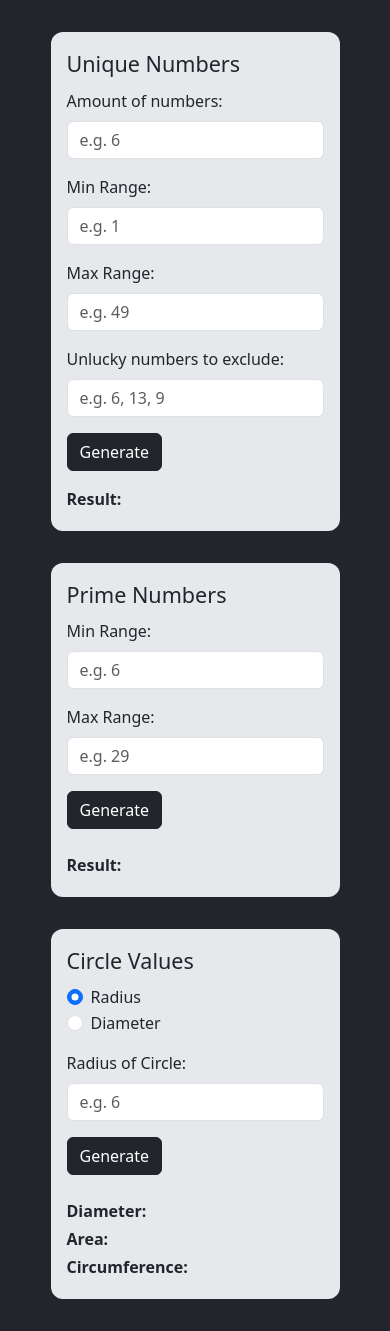
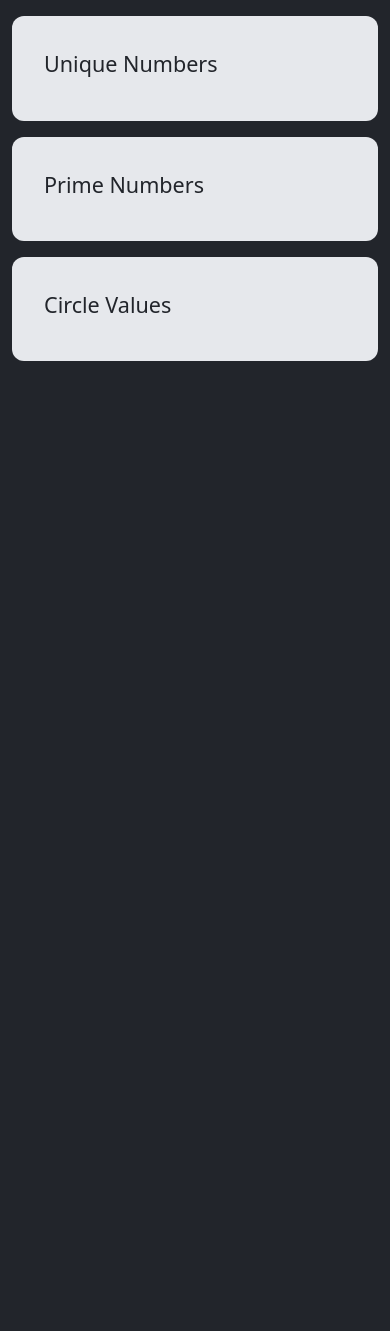
Before and after one commit to Gary-Burke/fast-api-demo, a FastAPI app: page / in a window 390 px wide. Shown: the part 41-1372 px from the top of the page. After the commit the page ends 402 px from the top, so only its background shows below. Run offline with FastAPI, Linux system fonts and the light colour scheme; some libraries are stand-ins or nearby versions.

Commit message:
Adjust responsive behaviour and design

```diff
--- a/static/css/style.css
+++ b/static/css/style.css
@@ -16,6 +16,17 @@ body {
 form {
     background-color: var(--light-color);
     border-radius: 0.75rem;
+    height: fit-content;
+}
+
+form legend {
+    cursor: pointer;
+}
+
+
+
+.hidden {
+    display: none;
 }
 
 .result {
--- a/static/js/index.js
+++ b/static/js/index.js
@@ -2,6 +2,23 @@
 
 // Wait for the DOM to load before executing functions
 document.addEventListener("DOMContentLoaded", function () {
+
+
+    const legends = document.querySelectorAll("form legend");
+
+    legends.forEach(legend => {
+        legend.addEventListener("click", function () {
+            const isAlreadyOpen = !legend.nextElementSibling.classList.contains("hidden"); // check if already displayed
+
+            legends.forEach(el => {
+                el.nextElementSibling.classList.add("hidden"); // hide all
+            });
+
+            if (!isAlreadyOpen) {
+                legend.nextElementSibling.classList.remove("hidden"); // only open if it wasn't already
+            }
+        });
+    });
 
     // Call function '/unique-numbers' from main.py with JS Fetch API
     // Generate unique numbers
--- a/static/templates/base.html
+++ b/static/templates/base.html
@@ -27,7 +27,7 @@
   <h1 class="text-center">Fast API Demo</h1>
 </header>
 
-  <main class="container py-3">
+  <main class="py-3">
     {% block content %}
     {% endblock %}
   </main>
--- a/static/templates/index.html
+++ b/static/templates/index.html
@@ -1,12 +1,15 @@
 {% extends "base.html" %}
 
 {% block content %}
-<div class="d-flex flex-row flex-wrap justify-content-evenly">
+<div class="container">
+    <div class="row g-3">
 
         <!-- Unique Numbers -->
-    <form id="unique-form" class="my-3">
+        <div class="col-12 col-md-6 col-lg-4 col-xl-3">
+            <form id="unique-form" class="p-3">
                 <fieldset class="p-3">
                     <legend>Unique Numbers</legend>
+                    <div class="hidden">
                         <div class="mb-3">
                             <label for="unique_amount" class="form-label">Amount of numbers:</label>
                             <input type="number" class="form-control" id="unique_amount" name="unique_amount" min="1"
@@ -14,11 +17,13 @@
                         </div>
                         <div class="mb-3">
                             <label for="unique_min" class="form-label">Min Range:</label>
-                <input type="number" class="form-control" id="unique_min" name="unique_min" placeholder="e.g. 1">
+                            <input type="number" class="form-control" id="unique_min" name="unique_min"
+                                placeholder="e.g. 1">
                         </div>
                         <div class="mb-3">
                             <label for="unique_max" class="form-label">Max Range:</label>
-                <input type="number" class="form-control" id="unique_max" name="unique_max" placeholder="e.g. 49">
+                            <input type="number" class="form-control" id="unique_max" name="unique_max"
+                                placeholder="e.g. 49">
                         </div>
                         <div class="mb-3">
                             <label for="unique_exclude" class="form-label">Unlucky numbers to exclude:</label>
@@ -32,20 +37,26 @@
                             <p class="mb-1"><strong>Result:</strong></p>
                             <p class="mb-1 result" id="unique-result"></p>
                         </div>
+                    </div>
                 </fieldset>
             </form>
+        </div>
 
         <!-- Prime Numbers -->
-    <form id="prime-form" class="my-3">
+        <div class="col-12 col-md-6 col-lg-4 col-xl-3">
+            <form id="prime-form" class="p-3">
                 <fieldset class="p-3">
                     <legend>Prime Numbers</legend>
+                    <div class="hidden">
                         <div class="mb-3">
                             <label for="prime_min" class="form-label">Min Range:</label>
-                <input type="number" class="form-control" id="prime_min" name="prime_min" min="1" placeholder="e.g. 6">
+                            <input type="number" class="form-control" id="prime_min" name="prime_min" min="1"
+                                placeholder="e.g. 6">
                         </div>
                         <div class="mb-3">
                             <label for="prime_max" class="form-label">Max Range:</label>
-                <input type="number" class="form-control" id="prime_max" name="prime_max" placeholder="e.g. 29">
+                            <input type="number" class="form-control" id="prime_max" name="prime_max"
+                                placeholder="e.g. 29">
                         </div>
                         <div class="col">
                             <button type="submit" class="btn btn-primary mb-4">Generate</button>
@@ -54,51 +65,53 @@
                             <p class="mb-1"><strong>Result:</strong></p>
                             <p class="mb-1 result" id="prime-result"></p>
                         </div>
+                    </div>
                 </fieldset>
             </form>
+        </div>
 
         <!-- Circles -->
-    <form id="circle-form" class="my-3">
+        <div class="col-12 col-md-6 col-lg-4 col-xl-3">
+            <form id="circle-form" class="p-3">
                 <fieldset class="p-3">
                     <legend>Circle Values</legend>
-
+                    <div class="hidden">
                         <div class="form-check">
-                <input class="form-check-input" type="radio" name="circle_input" id="circle_radius" value="radius" checked>
+                            <input class="form-check-input" type="radio" name="circle_input" id="circle_radius"
+                                value="radius" checked>
                             <label class="form-check-label" for="circle_radius">
                                 Radius
                             </label>
                         </div>
                         <div class="form-check">
-                <input class="form-check-input" type="radio" name="circle_input" id="circle_diameter" value="diameter">
+                            <input class="form-check-input" type="radio" name="circle_input" id="circle_diameter"
+                                value="diameter">
                             <label class="form-check-label" for="circle_diameter">
                                 Diameter
                             </label>
                         </div>
-
                         <div class="my-3">
                             <label for="circle_size" class="form-label">Radius of Circle:</label>
-                <input type="number" step="0.00001" class="form-control" id="circle_size" name="circle_size" placeholder="e.g. 6">
+                            <input type="number" step="0.00001" class="form-control" id="circle_size" name="circle_size"
+                                placeholder="e.g. 6">
                         </div>
-
-
                         <div class="col">
                             <button type="submit" class="btn btn-primary mb-4">Generate</button>
                         </div>
-
                         <div>
                             <p class="mb-1" id="circle-size-label"><strong>Diameter:</strong></p>
                             <p class="mb-1 result" id="circle-size"></p>
-
                             <p class="mb-1"><strong>Area:</strong></p>
                             <p class="mb-1 result" id="circle-area"></p>
-
                             <p class="mb-1"><strong>Circumference:</strong></p>
                             <p class="mb-1 result" id="circle-circum"></p>
                         </div>
-
-
+                    </div>
                 </fieldset>
             </form>
         </div>
 
+    </div>
+</div>
+
 {% endblock %}
```
Lines whose indentation alone changed are shown as unchanged.
